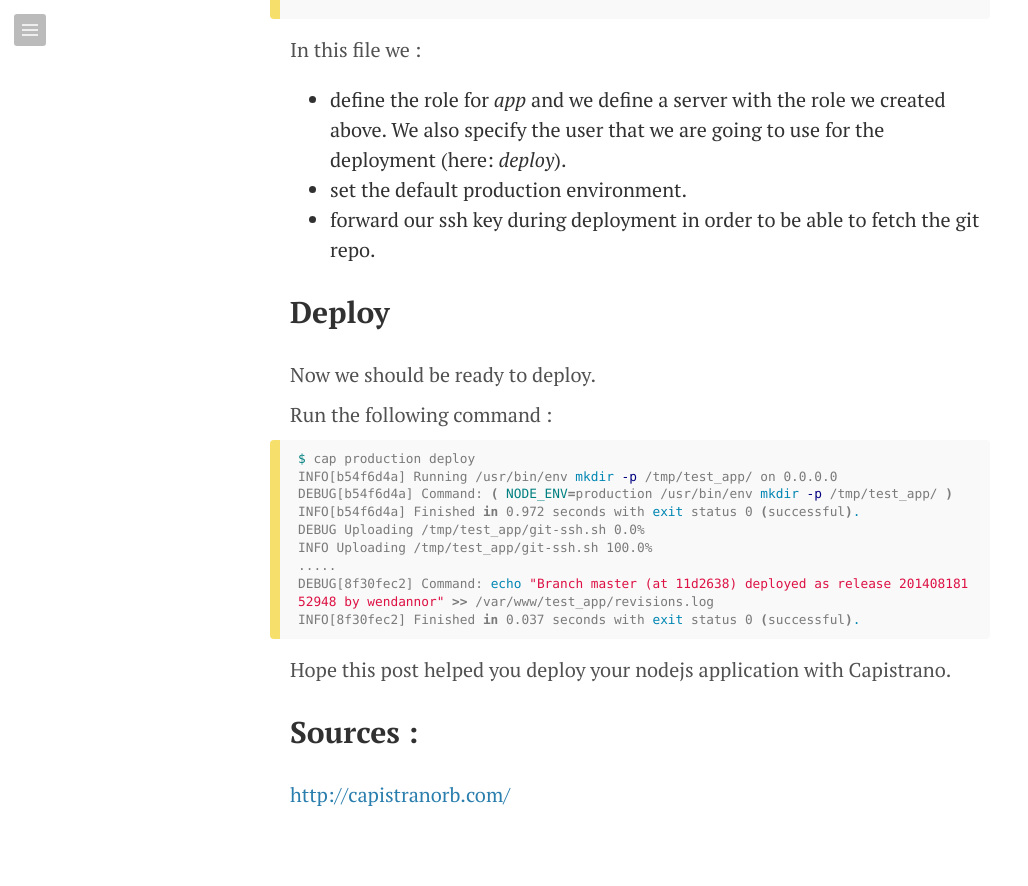
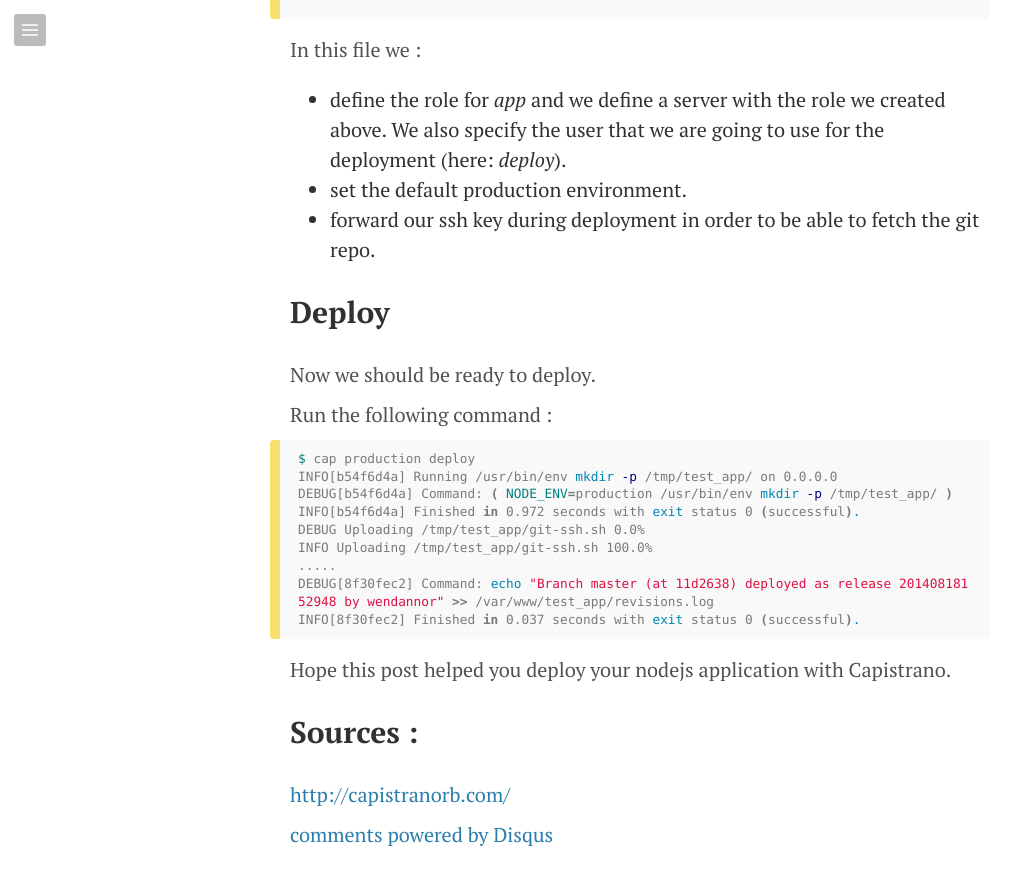
Before and after one commit to wendannor/wendannor.github.io, a Jekyll site: the page built from _posts/2014-08-18-capistrano-nodejs.md, in a window 1280 px wide and 900 px high, scrolled down 5626 px. Shown: the top 886 px of the window, without its empty margins (0-1028 px from the left). Built offline with Jekyll 4.4.1, drawn with Linux system fonts in a browser that asks for light colours; Markdown is read by kramdown in place of the engine named in the settings; comment, search, counter and statistics services are not loaded.

Commit message:
add disqus

```diff
--- a/_config.yml
+++ b/_config.yml
@@ -30,7 +30,6 @@
     url:	https://github.com/wendannor
     desc:	Fork me on github
 
-
 menu:
   - title:	Home
     url:	/
--- a/_layouts/post.html
+++ b/_layouts/post.html
@@ -25,7 +25,30 @@
 </header>
 <div id="article">
 	{{ content }}
+
+	{% if page.comments %}
+		<div class="comments">
+		    <div id="disqus_thread"></div>
+			    <script type="text/javascript">
+			        /* * * CONFIGURATION VARIABLES: EDIT BEFORE PASTING INTO YOUR WEBPAGE * * */
+			        var disqus_shortname = 'wendannor'; // required: replace example with your forum shortname
+
+			        /* * * DON'T EDIT BELOW THIS LINE * * */
+			        (function() {
+			            var dsq = document.createElement('script'); dsq.type = 'text/javascript'; dsq.async = true;
+			            dsq.src = '//' + disqus_shortname + '.disqus.com/embed.js';
+			            (document.getElementsByTagName('head')[0] || document.getElementsByTagName('body')[0]).appendChild(dsq);
+			        })();
+			    </script>
+			    <noscript>Please enable JavaScript to view the <a href="http://disqus.com/?ref_noscript">comments powered by Disqus.</a></noscript>
+			    <a href="http://disqus.com" class="dsq-brlink">comments powered by <span class="logo-disqus">Disqus</span></a>
+		</div>
+	{% endif %}
 </div>
+
+
+
+
 {% for post in site.related_posts limit:1 %}
 <footer class="{% if post.dark %}dark{% else %}clean{% endif %}" style="background-image: url({% if post.image %}{{ post.image }}{% else %}{{ site.cover }}{% endif %});{% if post.background_position %} background-position: {{ post.background_position }};{% endif %}height: 75%; min-height: 500px;">
 	<div id="nav-icon" style="top: 25px;">
```
Also changed, not shown: _posts/2014-08-18-capistrano-nodejs.md (+1 -0 lines).
